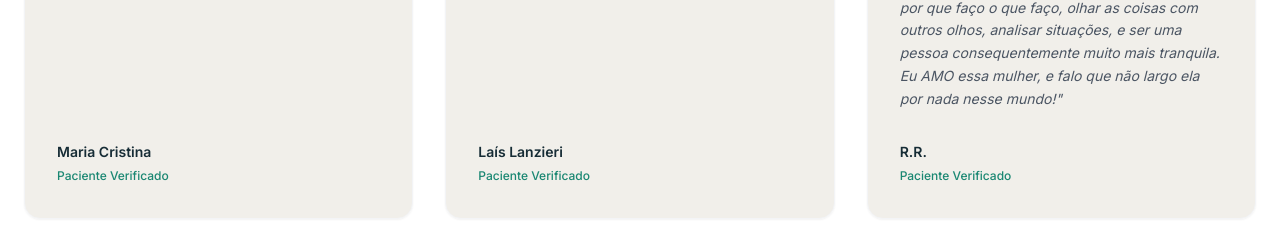
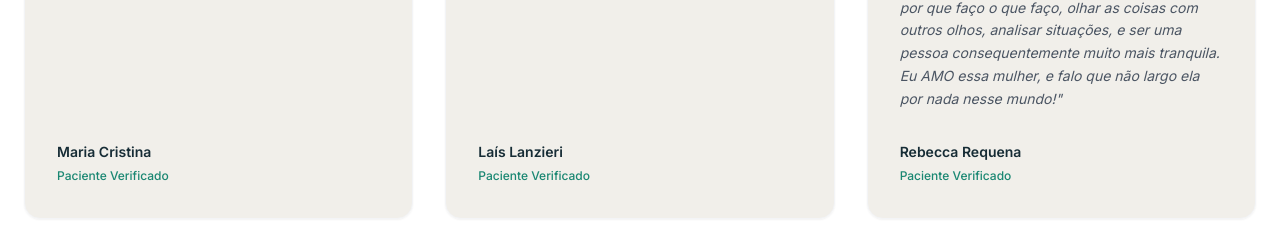
Before and after one commit to CarolSanchezA/potentia-web, a React (Vite) app: page / in a window 1280 px wide. Shown: the part 2235-2467 px from the top of the page. Built offline with nearby package versions, Linux system fonts and the light colour scheme; a web font is replaced by a local one.

Commit message:
add pacient name

```diff
--- a/src/components/sections/Reviews.tsx
+++ b/src/components/sections/Reviews.tsx
@@ -17,7 +17,7 @@ Com certeza grande parte do meu progresso deve ser evidenciado pelo tratamento q
     },
     {
 
-      initials: "R.R.",
+      initials: "Rebecca Requena",
       text: "Estou com a Ísis desde Agosto de 2024, e eu falo que não vivo mais sem minha sessão de terapia. Ela é uma pessoa que você pode falar e ser exatamente do jeito que é, pode mostrar sem filtro tudo o que pensa, ela te dá esse conforto na sessão sem julgamentos. Eu sou outra pessoa desde que comecei com ela, desmistifiquei coisas, mudei opiniões, e ela fez eu me entender e me conhecer melhor, saber o por que faço o que faço, olhar as coisas com outros olhos, analisar situações, e ser uma pessoa consequentemente muito mais tranquila. Eu AMO essa mulher, e falo que não largo ela por nada nesse mundo!",
       tag: "Paciente Verificado"
     }
```
